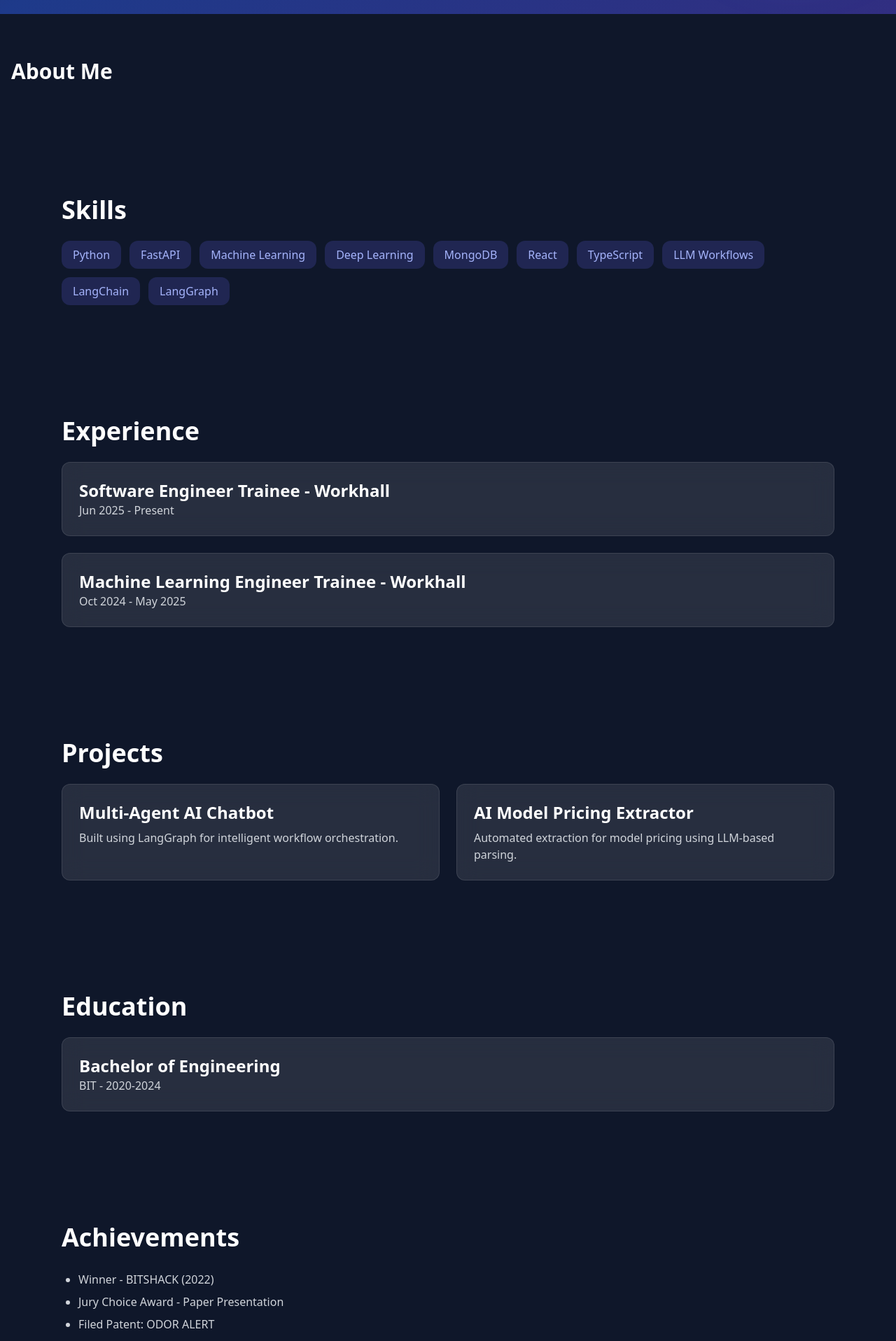
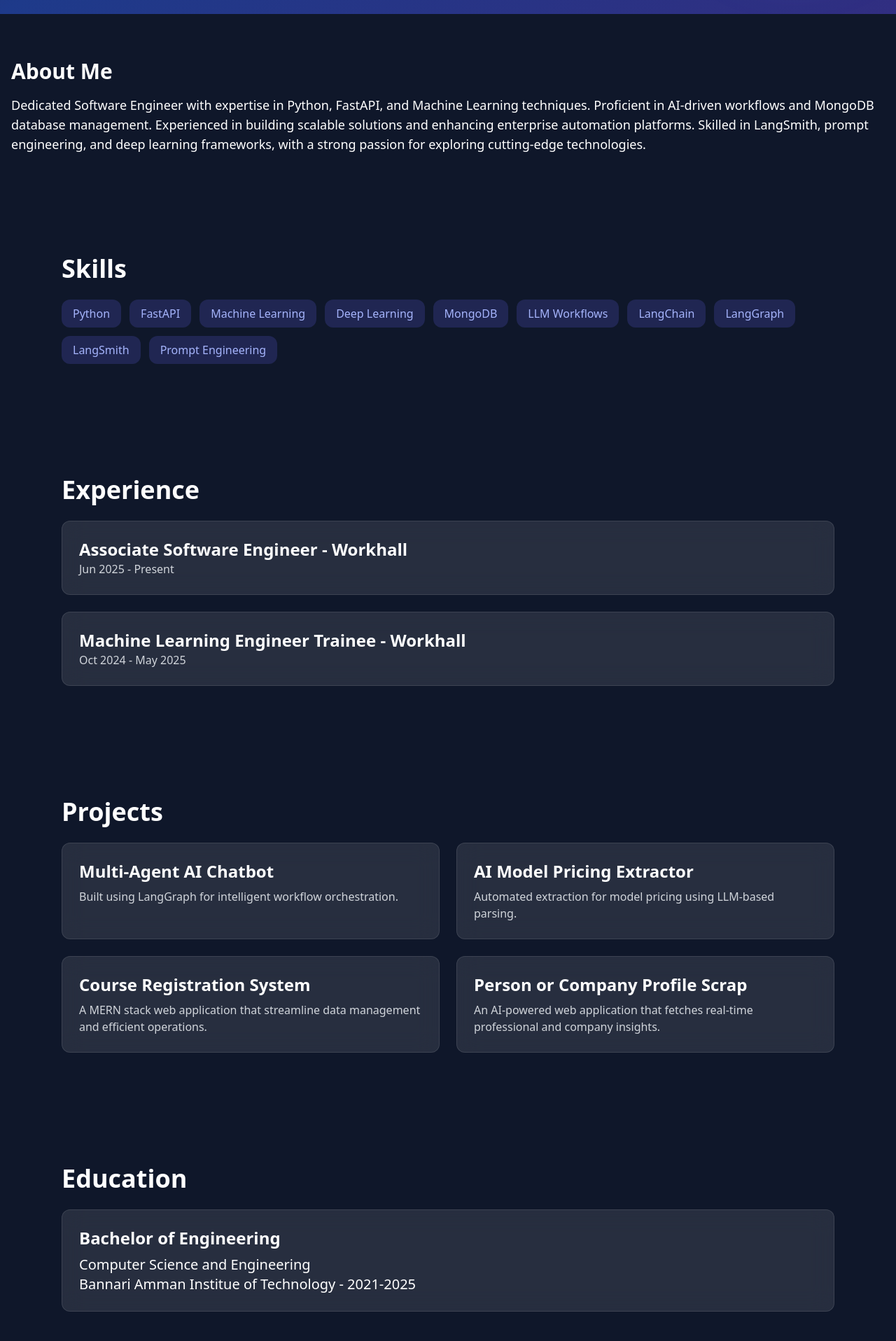
Before and after one commit to narmadha-17/portfolio, a React (Vite) app: page / in a window 1280 px wide. Shown: the part 780-2696 px from the top of the page at 70% size. Built offline with nearby package versions, Linux system fonts and the light colour scheme.

Commit message:
fix(): update few content based on UI prespective in src\components

```diff
--- a/src/components/About.tsx
+++ b/src/components/About.tsx
@@ -4,7 +4,7 @@ return (
      <div className="container mx-auto px-4">
        <h2 className="text-3xl font-bold mb-4">About Me</h2>
        <p className="text-lg">
-				{/* ...existing about text... */}
+         Dedicated Software Engineer with expertise in Python, FastAPI, and Machine Learning techniques. Proficient in AI-driven workflows and MongoDB database management. Experienced in building scalable solutions and enhancing enterprise automation platforms. Skilled in LangSmith, prompt engineering, and deep learning frameworks, with a strong passion for exploring cutting-edge technologies.
        </p>
      </div>
    </section>
--- a/src/components/Achievements.tsx
+++ b/src/components/Achievements.tsx
@@ -9,7 +9,7 @@ return (
 			<li>Jury Choice Award - Paper Presentation</li>
 			<li>Filed Patent: ODOR ALERT</li>
 			<li>Trained 50+ students in communication skills</li>
-			<li>Coordinator - National Conference (Impellz'23)</li>
+			<li>Organizer - National Conference (Impellz'23)</li>
 		</ul>
 	</section>
 );
--- a/src/components/Education.tsx
+++ b/src/components/Education.tsx
@@ -4,7 +4,8 @@ return (
 <h2 className="text-4xl font-bold mb-6">Education</h2>
 <div className="bg-white/10 p-6 rounded-xl backdrop-blur-lg border border-white/10">
 <h3 className="text-2xl font-semibold">Bachelor of Engineering</h3>
-<p className="text-gray-300">BIT - 2020-2024</p>
+<h5 className="text-xl mt-2">Computer Science and Engineering</h5>
+<h5 className="text-xl gray-300">Bannari Amman Institue of Technology - 2021-2025</h5>
 </div>
 </section>
 );
--- a/src/components/Experience.tsx
+++ b/src/components/Experience.tsx
@@ -4,7 +4,7 @@ return (
 		<h2 className="text-4xl font-bold mb-6">Experience</h2>
 		<div className="space-y-6">
 			<div className="bg-white/10 p-6 rounded-xl backdrop-blur-lg border border-white/10">
-				<h3 className="text-2xl font-semibold">Software Engineer Trainee - Workhall</h3>
+				<h3 className="text-2xl font-semibold">Associate Software Engineer - Workhall</h3>
 				<p className="text-gray-300">Jun 2025 - Present</p>
 			</div>
 			<div className="bg-white/10 p-6 rounded-xl backdrop-blur-lg border border-white/10">
--- a/src/components/Hero.tsx
+++ b/src/components/Hero.tsx
@@ -14,7 +14,7 @@ Narmadha G
 
 
 <motion.p initial={{ opacity: 0, y: 20 }} animate={{ opacity: 1, y: 0 }} transition={{ duration: 0.8, delay: 0.3 }} className="mt-4 text-xl md:text-2xl text-gray-300">
-Software Engineer | AI & ML Specialist
+Software Engineer | ML Enthusiast | AI Developer
 </motion.p>
 
 
--- a/src/components/Projects.tsx
+++ b/src/components/Projects.tsx
@@ -11,6 +11,14 @@ return (
 				<h3 className="text-2xl font-semibold">AI Model Pricing Extractor</h3>
 				<p className="text-gray-300 mt-2">Automated extraction for model pricing using LLM-based parsing.</p>
 			</div>
+			<div className="bg-white/10 p-6 rounded-xl backdrop-blur-lg border border-white/10">
+				<h3 className="text-2xl font-semibold">Course Registration System</h3>
+				<p className="text-gray-300 mt-2">A MERN stack web application that streamline data management and efficient operations.</p>
+			</div>
+			<div className="bg-white/10 p-6 rounded-xl backdrop-blur-lg border border-white/10">
+				<h3 className="text-2xl font-semibold">Person or Company Profile Scrap</h3>
+				<p className="text-gray-300 mt-2">An AI-powered web application that fetches real-time professional and company insights.</p>
+			</div>
 		</div>
 	</section>
 );
--- a/src/components/Skills.tsx
+++ b/src/components/Skills.tsx
@@ -1,7 +1,7 @@
 
 
 const skills = [
-"Python", "FastAPI", "Machine Learning", "Deep Learning", "MongoDB", "React", "TypeScript", "LLM Workflows", "LangChain", "LangGraph"
+"Python", "FastAPI", "Machine Learning", "Deep Learning", "MongoDB", "LLM Workflows", "LangChain", "LangGraph", "LangSmith", "Prompt Engineering"
 ];
 
 
--- a/src/data/portfolioData.ts
+++ b/src/data/portfolioData.ts
@@ -4,21 +4,21 @@ export const portfolioData: PortfolioData = {
   name: 'Narmadha G',
   headline: 'Software Engineer — AI & Machine Learning',
   contact: {
-    email: 'narmadha@example.com',
-    phone: '+91 XXXXXXXXXX',
-    location: 'Chennai, India',
+    email: 'narmadhaganesan1@gmail.com',
+    phone: '+91 xxxxx-xxxxx',
+    location: 'Coimbatore, India',
     social: {
-      linkedin: 'https://linkedin.com/in/your-profile',
-      github: 'https://github.com/your-username',
-      website: 'https://your-website.com'
+      linkedin: 'https://www.linkedin.com/in/narmadha-g-794015228/',
+      github: 'https://github.com/narmadha-17/',
+      website: ''
     }
   },
   summary:
     'Software Engineer experienced in Python, FastAPI, ML workflows, prompt engineering, and productionizing models. Passion for building AI-driven web apps.',
   skills: {
-    technical: ['Python', 'TypeScript', 'MongoDB', 'SQL'],
-    frameworks: ['FastAPI', 'React', 'Tailwind', 'LangGraph', 'LangSmith'],
-    tools: ['Git', 'Docker', 'Vercel', 'AWS S3'],
+    technical: ['Python', 'TypeScript', 'MongoDB'],
+    frameworks: ['FastAPI', 'LangGraph', 'LangSmith'],
+    tools: ['Git'],
     soft: ['Leadership', 'Mentoring', 'Public Speaking']
   },
   projects: [
@@ -42,7 +42,7 @@ export const portfolioData: PortfolioData = {
   experience: [
     {
       id: 'e1',
-      role: 'Software Engineer Trainee',
+      role: 'Associate Software Engineer',
       company: 'Workhall Private Limited',
       start: 'Jun 2025',
       bullets: [
```
Lines whose indentation alone changed are shown as unchanged.
